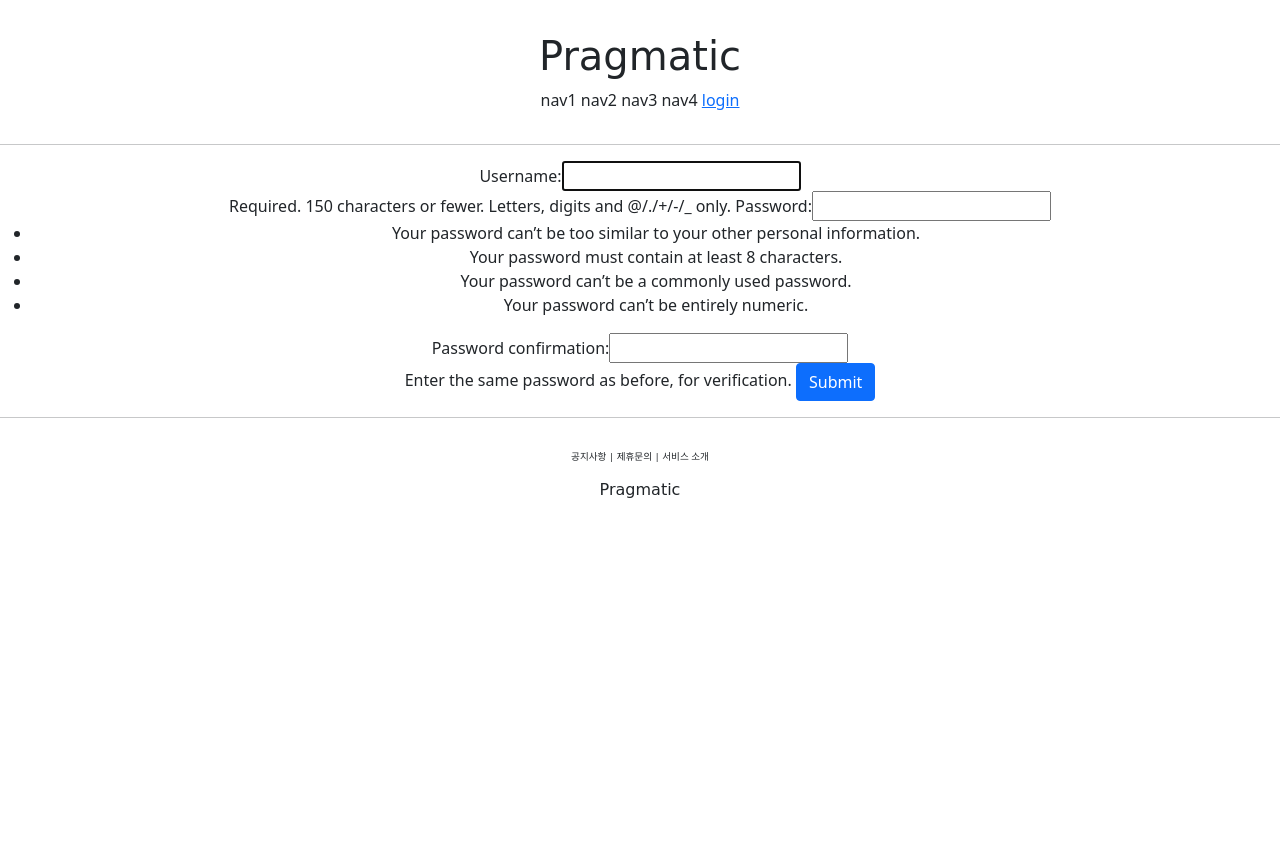
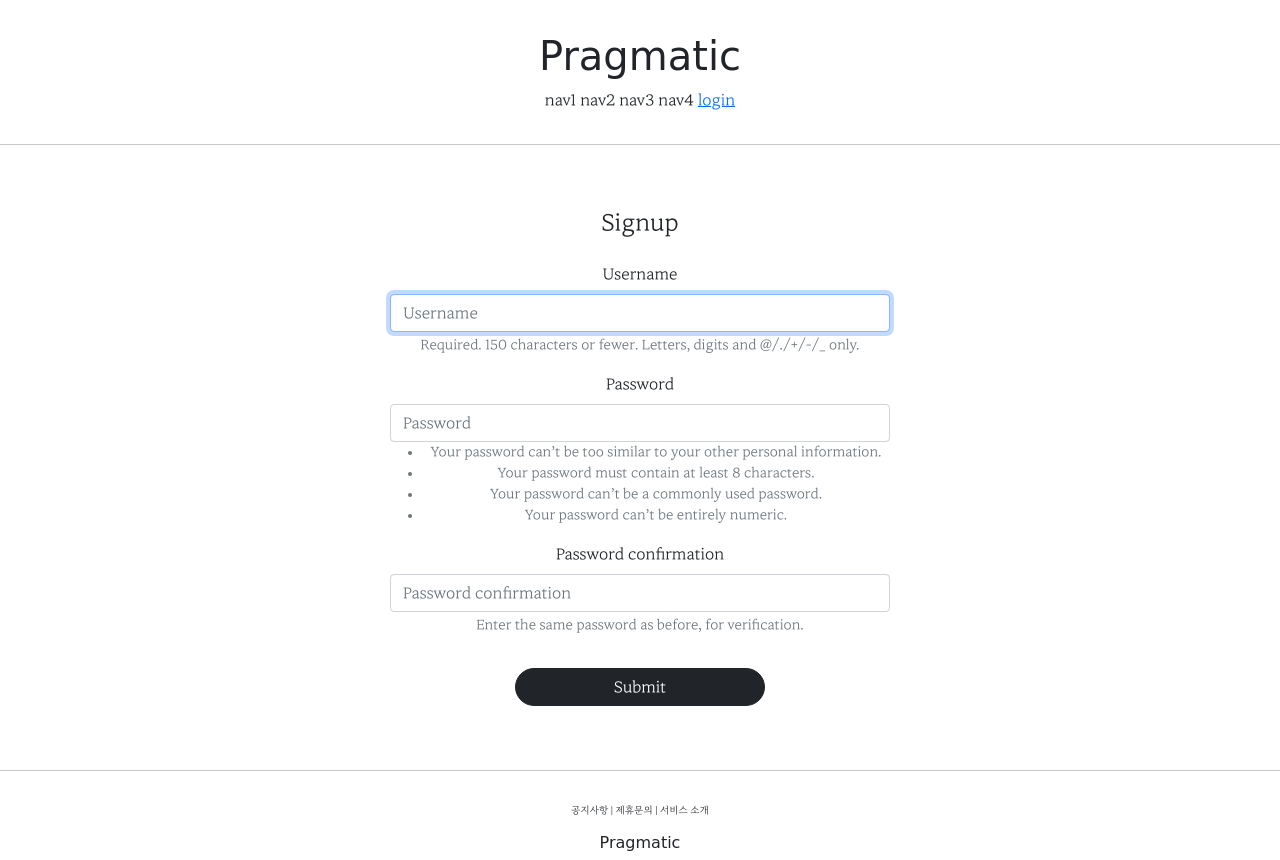
Before and after one commit to chuuuo/django, a Django app: page /account/create/ in a window 1280 px wide. Before the commit the page ends 498 px from the top, so only its background shows below. Run offline with Django 3.2, Linux system fonts and the light colour scheme; some libraries are stand-ins or nearby versions; some web fonts are replaced.

Commit message:
course 23

```diff
--- a/accountapp/templates/accountapp/create.html
+++ b/accountapp/templates/accountapp/create.html
@@ -1,12 +1,17 @@
 {% extends 'base.html' %}
+{% load bootstrap4 %}
 
 {% block content %}
 
-<div style="text-align: center">
+<div style="text-align: center; max-width: 500px; margin: 4rem auto">
+   <div class="mb-4">
+       <h4>Signup</h4>
+   </div>
+
     <form action="{% url 'accountapp:create' %}" method="post">
         {% csrf_token %}
-        {{ form }}
-        <input type="submit" class="btn btn-primary">
+        {% bootstrap_form form %}
+        <input type="submit" class="btn btn-dark rounded-pill col-6 mt-3">
     </form>
 </div>
 
--- a/pinterest/settings.py
+++ b/pinterest/settings.py
@@ -54,6 +54,7 @@ INSTALLED_APPS = [
     'django.contrib.messages',
     'django.contrib.staticfiles',
     'accountapp',
+    'bootstrap4',
 ]
 
 MIDDLEWARE = [
--- a/templates/base.html
+++ b/templates/base.html
@@ -3,7 +3,7 @@
 
 {% include 'head.html' %}
 
-<body>
+<body style="font-family: 'MaruBuri-Regular';">
 
     {% include 'header.html' %}
 
--- a/templates/head.html
+++ b/templates/head.html
@@ -16,4 +16,12 @@
     <!-- DEFAULT CSS LINK  -->
     <link rel="stylesheet" type="text/css" href="{% static 'base.css' %}">
 
+    <style>
+        @font-face {
+            font-family: 'MaruBuri-Regular';
+            src: local('MaruBuri-Regular'),
+            url("{% static 'fonts/MaruBuri-Regular.otf' %}") format("opentype");
+        }
+    </style>
+
 </head>
```
Also changed, not shown: accountapp/templates/accountapp/login.html (+5 -3 lines), static/fonts/MaruBuri-Bold.otf (added), static/fonts/MaruBuri-ExtraLight.otf (added), static/fonts/MaruBuri-Light.otf (added), static/fonts/MaruBuri-Regular.otf (added), static/fonts/MaruBuri-SemiBold.otf (added).
